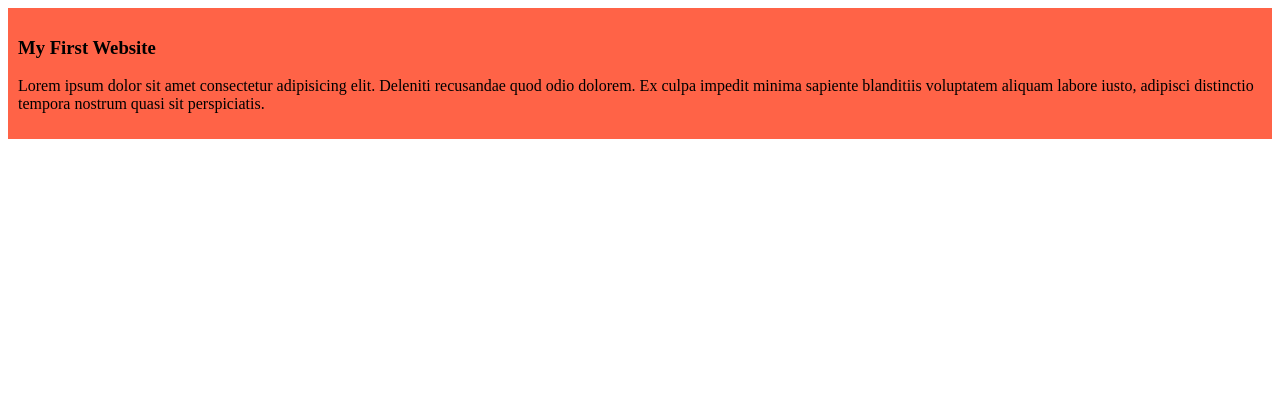
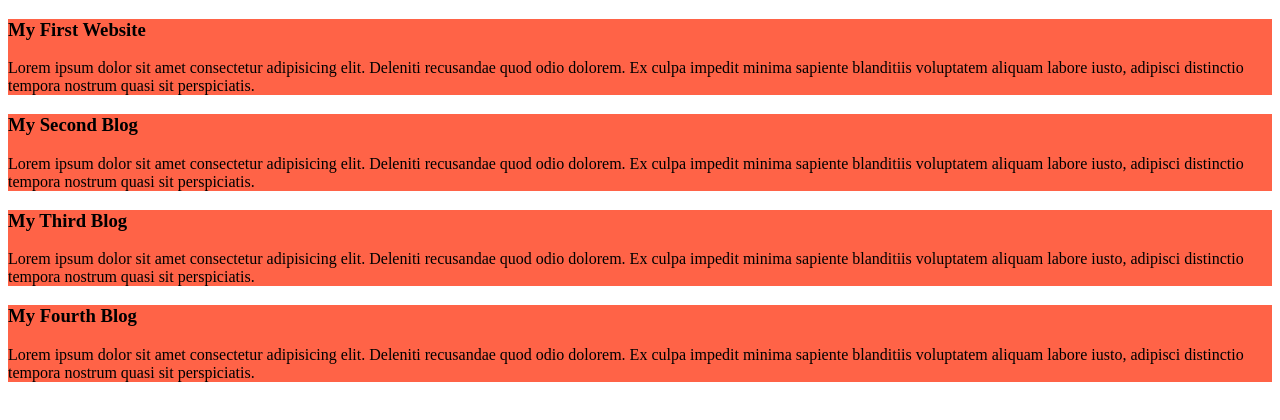
Before and after one commit to Chillorboy/my-simple-website, a plain HTML site: page index.html in a window 1280 px wide. Drawn offline with Linux system fonts and the light colour scheme.

Commit message:
added the second and the third blog

```diff
--- a/index.html
+++ b/index.html
@@ -11,5 +11,17 @@
         <h3>My First Website</h3>
         <p>Lorem ipsum dolor sit amet consectetur adipisicing elit. Deleniti recusandae quod odio dolorem. Ex culpa impedit minima sapiente blanditiis voluptatem aliquam labore iusto, adipisci distinctio tempora nostrum quasi sit perspiciatis.</p>
     </div>
+    <div>
+        <h3>My Second Blog</h3>
+        <p>Lorem ipsum dolor sit amet consectetur adipisicing elit. Deleniti recusandae quod odio dolorem. Ex culpa impedit minima sapiente blanditiis voluptatem aliquam labore iusto, adipisci distinctio tempora nostrum quasi sit perspiciatis.</p>
+    </div>
+    <div>
+        <h3>My Third Blog</h3>
+        <p>Lorem ipsum dolor sit amet consectetur adipisicing elit. Deleniti recusandae quod odio dolorem. Ex culpa impedit minima sapiente blanditiis voluptatem aliquam labore iusto, adipisci distinctio tempora nostrum quasi sit perspiciatis.</p>
+    </div>
+    <div>
+        <h3>My Fourth Blog</h3>
+        <p>Lorem ipsum dolor sit amet consectetur adipisicing elit. Deleniti recusandae quod odio dolorem. Ex culpa impedit minima sapiente blanditiis voluptatem aliquam labore iusto, adipisci distinctio tempora nostrum quasi sit perspiciatis.</p>
+    </div>
 </body>
 </html>
--- a/styles/blog.css
+++ b/styles/blog.css
@@ -1,4 +1,5 @@
 div{
     background-color: tomato;
-    padding: 10px;
+    padding: 10pxg;
+    margin-bottom: 10px;
 }
```
